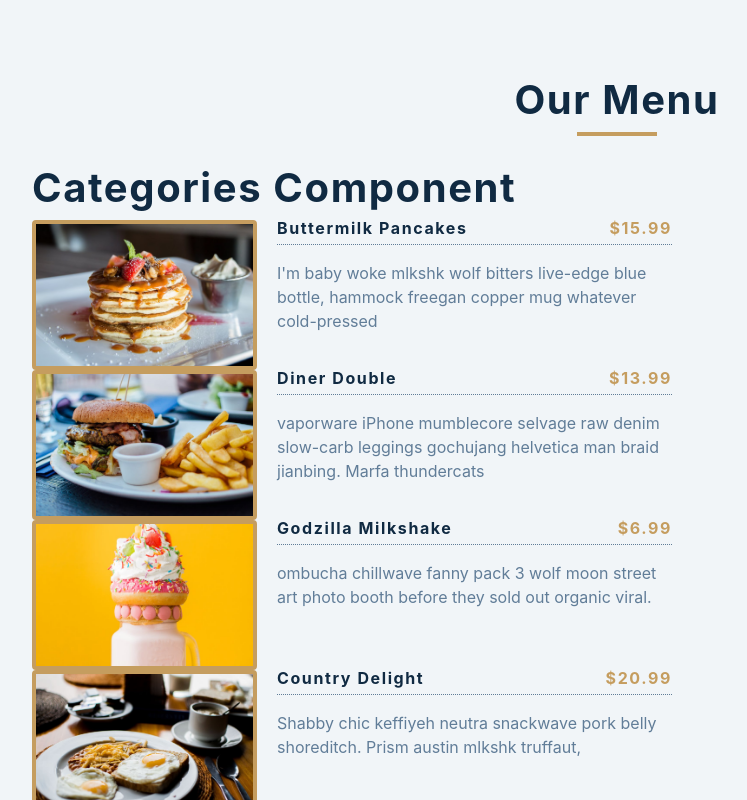
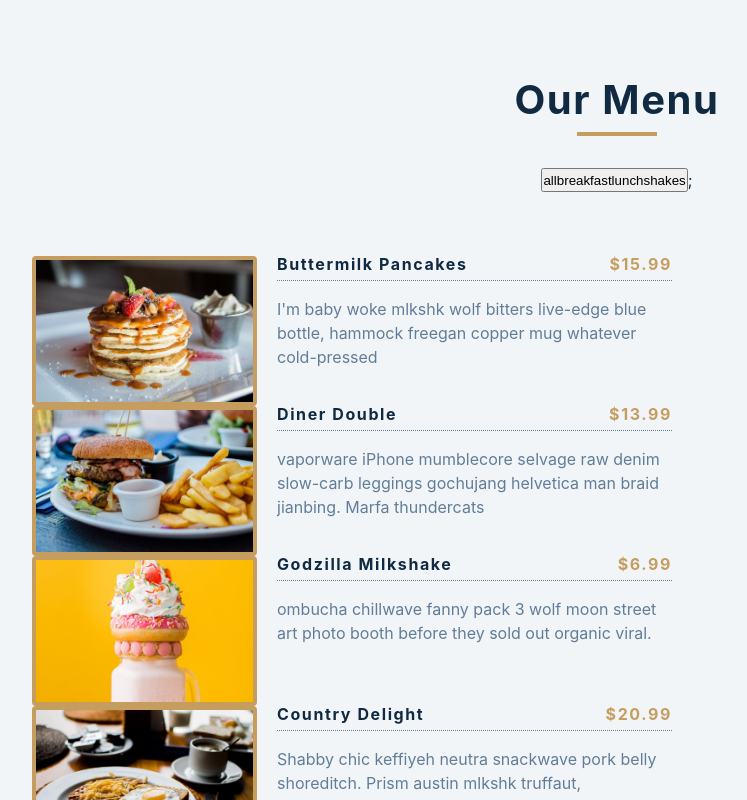
Before and after one commit to asif88383/React-MenuItems-Web-Frontend, a React (Create React App) app in the folder setup/: page / in a window 1280 px wide. Shown: the top 800 px of the page, without its empty margins (23-770 px from the left). Built offline with nearby package versions, Linux system fonts and the light colour scheme.

Commit message:
first commit

```diff
--- a/setup/src/App.js
+++ b/setup/src/App.js
@@ -4,10 +4,17 @@ import Categories from './Categories';
 import items from './data';
 
 function App() {
+
+  const allCategories = ['all', ...new Set(items.map((item) => item.category))];
+
   const [menuItems, setMenuItems] = useState(items);
-  const [categories, setCategories] = useState([]);
+  const [categories, setCategories] = useState([allCategories]);
 
   const filterItems = (category) => {
+    if(category === 'all') {
+      setMenuItems(items);
+      return;
+    }
     const newItems = items.filter(item => item.category === category);
     setMenuItems(newItems);
   }
@@ -19,7 +26,7 @@ function App() {
           <h2>Our Menu</h2>
           <div className='underline'></div>
         </div>
-        <Categories filterItems={filterItems}/>
+        <Categories categories={categories} filterItems={filterItems}/>
         <Menu items={menuItems} />
       </section>
     </main>
--- a/setup/src/Categories.js
+++ b/setup/src/Categories.js
@@ -1,7 +1,18 @@
 import React from 'react';
 
-const Categories = () => {
-  return <h2>categories component</h2>;
+const Categories = ({categories, filterItems}) => {
+  return (
+    <div className='btn-container'>
+      {categories.map((category, index) => {
+        return (
+          <button
+            key={index}
+            onClick={() => filterItems(category)}>{category}
+          </button>
+        );
+      })};
+    </div>
+  )
 };
 
 export default Categories;
```
